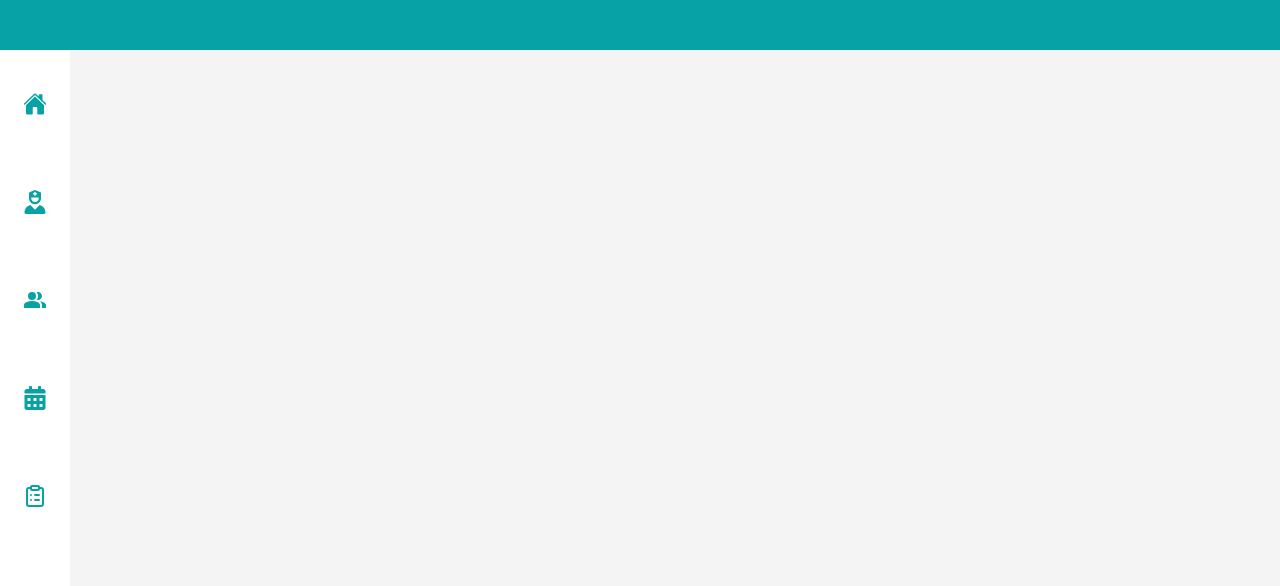
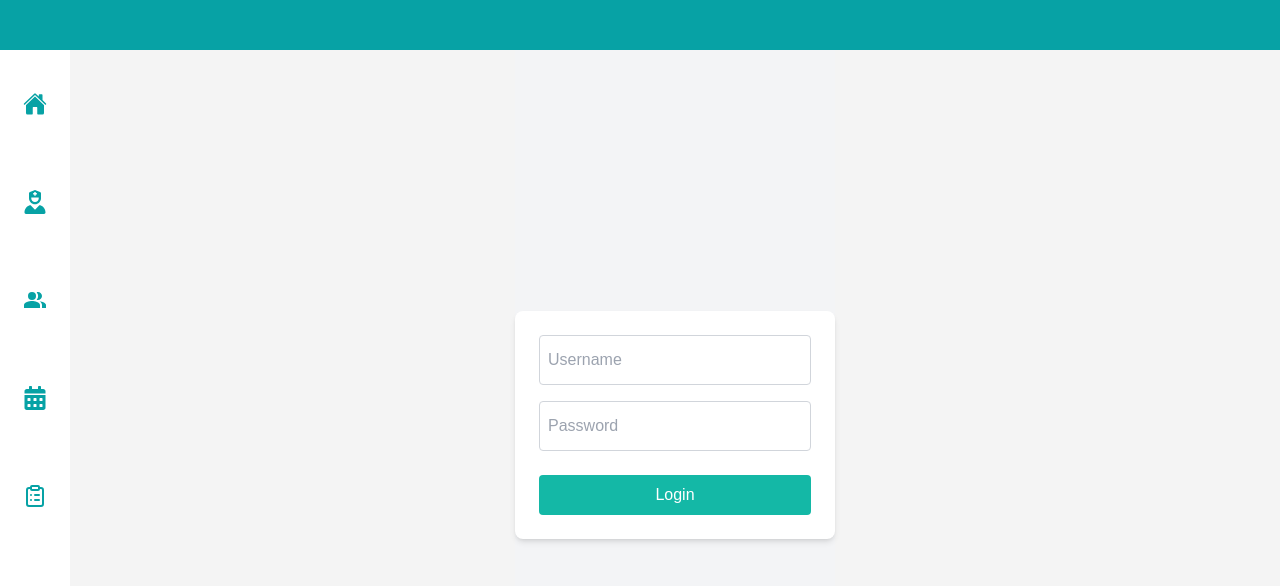
Before and after one commit to TonyPham111/ISYS2099-project-group-4, a React (Create React App) app in the folder frontend/: page /login in a window 1280 px wide. Before the commit this address had no page. Shown: the top 586 px of the page. Built offline with nearby package versions, Linux system fonts and the light colour scheme.

Commit message:
upload login page

```diff
--- a/frontend/package.json
+++ b/frontend/package.json
@@ -32,6 +32,7 @@
     "react-icons": "^5.2.1",
     "react-router-dom": "^6.26.0",
     "react-scripts": "5.0.1",
+    "react-toastify": "^10.0.5",
     "swr": "^2.2.5",
     "tailwind-merge": "^2.4.0",
     "tailwindcss-animate": "^1.0.7",
--- a/frontend/src/App.js
+++ b/frontend/src/App.js
@@ -1,8 +1,16 @@
 import Navbar from "./component/layout/Navbar";
 import Sidebar from "./component/layout/Sidebar";
 import Main from "./component/layout/Main";
+import { useNavigate } from "react-router-dom";
+import { useEffect } from "react";
 
 function App() {
+  const navigate = useNavigate();
+useEffect(() => {
+    if (!localStorage.getItem("token")) {
+        navigate('/login');
+    }
+}, []);
   return (
     <section className="App w-screen h-screen bg-custom-dark-100">
       <Navbar/>
--- a/frontend/src/component/layout/Main.jsx
+++ b/frontend/src/component/layout/Main.jsx
@@ -3,18 +3,18 @@ import PatientRouter from "../../pages/Hospital_management/Patient_management/Pa
 import StaffRouter from "../../pages/Hospital_management/Staff_management/StaffRouter";
 import Appointment from "../../pages/Hospital_management/Appointment_management/Appointment";
 import Report from "../../pages/Hospital_management/Report_management/Report";
-import { useState } from "react";
-import { Router, Routes, Route } from "react-router-dom";
+import Login from "../../pages/Hospital_management/Login_management/Login";
+import {  Routes, Route } from "react-router-dom";
 const Main = () => {
-  const [text, setText] = useState("");
   return (
     <section className="mt-[50px] w-main h-main flex items-center justify-center">
       <Routes>
         <Route path="/dashboard" element={<Dashboard />} />
-        <Route path="/patient/*" element={<PatientRouter/>} />
-        <Route path="/staff/*" element={<StaffRouter/>} />
-        <Route path="/appointment/*" element={<Appointment/>} />
-        <Route path="/report/*" element={<Report/>} />
+        <Route path="/patient/*" element={<PatientRouter />} />
+        <Route path="/staff/*" element={<StaffRouter />} />
+        <Route path="/appointment/*" element={<Appointment />} />
+        <Route path="/report/*" element={<Report />} />
+        <Route path="/login" element={<Login />} />
       </Routes>
     </section>
   );
--- /dev/null
+++ b/frontend/src/pages/Hospital_management/Login_management/Login.jsx
@@ -0,0 +1,98 @@
+import React, { useState, useContext } from 'react';
+// import { useLocation, useNavigate } from "react-router-dom";
+import { ToastContainer, toast } from 'react-toastify';
+import axios from 'axios';
+
+const Login = () => {
+    const [username, setUsername] = useState('');
+    const [password, setPassword] = useState('');
+    const [user, setUser] = useState('');
+    const [error, setError] = useState('');
+    const axiosPostData = async () => {
+        const postData = {
+            username: username, password: password
+        }
+
+        await axios.post('http://localhost:4000/login', postData, { withCredentials: true })
+            .then(res => {
+                setUser(res.data.user);
+                setError(res.data.message);
+            })
+            .catch(er => {
+                console.log(er);
+            });
+
+    };
+    const handleSubmit = async (e) => {
+        e.preventDefault();
+         axiosPostData();
+            if (error) {
+                notify(error);
+            }
+    };
+
+    const notify = (error) => {
+        toast.error(error, {
+            position: "top-center",
+            autoClose: 3000,
+            hideProgressBar: true,
+            closeOnClick: true,
+            draggable: true,
+            progress: undefined,
+            pauseOnHover: false,
+            theme: "light",
+        });
+    }
+
+    return (
+
+
+    <>
+      <ToastContainer
+                position="top-center"
+                autoClose={3000}
+                hideProgressBar={true}
+                newestOnTop={false}
+                closeOnClick
+                rtl={false}
+                pauseOnFocusLoss
+                draggable
+                pauseOnHover={false}
+                theme="light"
+            />
+
+        <div className="flex items-center justify-center min-h-screen bg-gray-100">
+            <form className="bg-white p-6 rounded-lg shadow-md w-80" onSubmit={handleSubmit}>
+                <div className="mb-4">
+                    <input
+                        type="text"
+                        placeholder="Username"
+                        value={username}
+                        onChange={(e) => setUsername(e.target.value)}
+                        className="w-full p-2 border border-gray-300 rounded focus:outline-none focus:ring-2 focus:ring-teal-500"
+                        required
+                    />
+                </div>
+                <div className="mb-6">
+                    <input
+                        type="password"
+                        placeholder="Password"
+                        value={password}
+                        onChange={(e) => setPassword(e.target.value)}
+                        className="w-full p-2 border border-gray-300 rounded focus:outline-none focus:ring-2 focus:ring-teal-500"
+                        required
+                    />
+                </div>
+                <button
+                    type="submit"
+                    className="w-full py-2 bg-teal-500 text-white rounded hover:bg-teal-600 focus:outline-none"
+                >
+                    Login
+                </button>
+            </form>
+        </div>
+    </>
+    );
+};
+
+export default Login;
```
Also changed, not shown: 1 other file (tests, documents, lock files or other folders).
